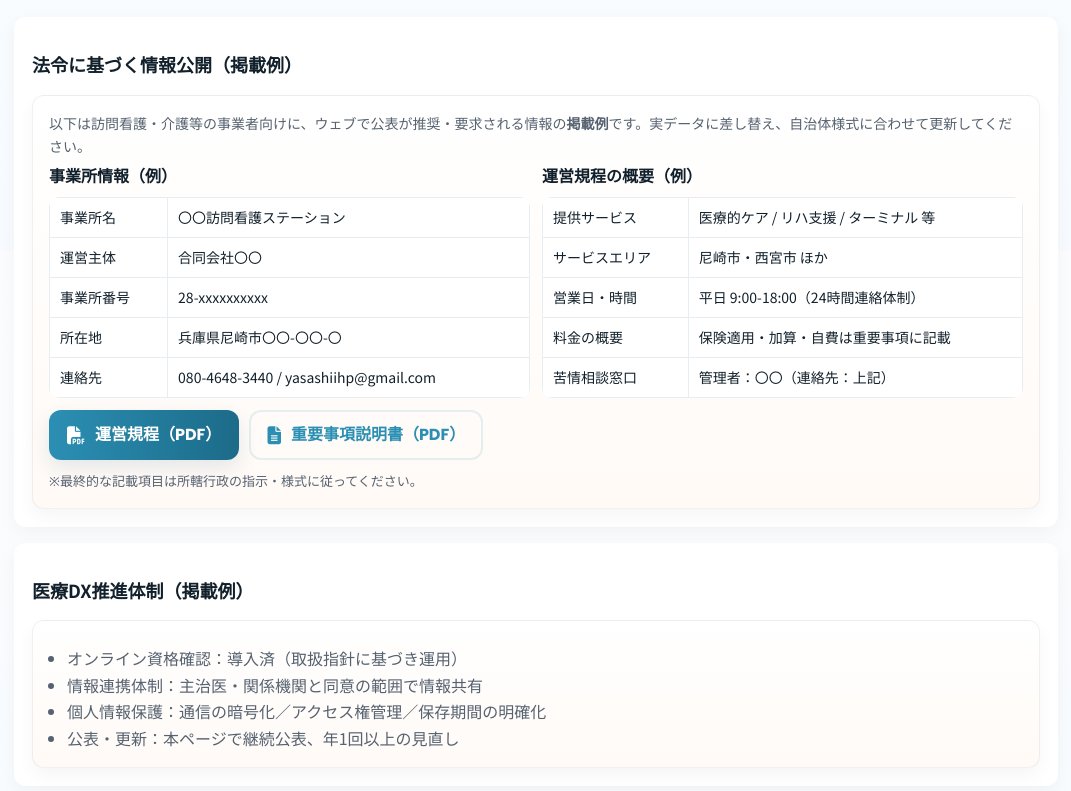
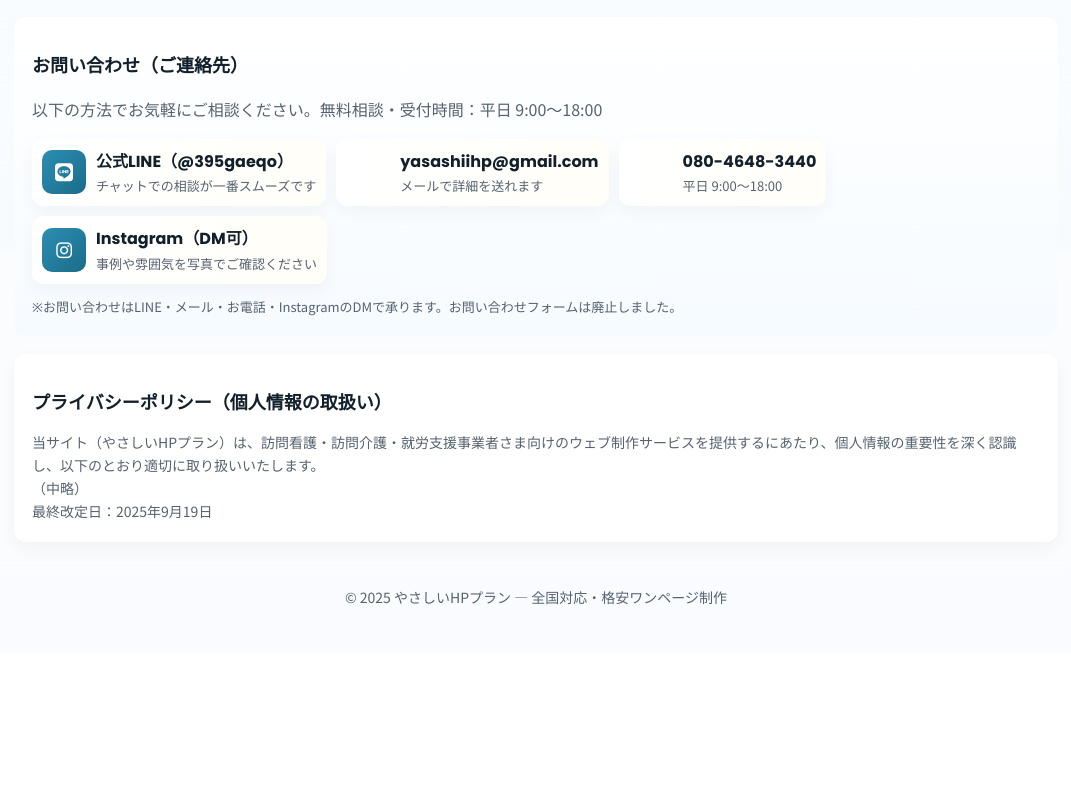
Before and after one commit to crzydn/yasashiiHP, a plain HTML site: page index.html in a window 1280 px wide. Shown: the part 2149-2940 px from the top of the page, without its empty margins (104-1175 px from the left). After the commit the page ends 2802 px from the top, so only its background shows below. Drawn offline with Linux system fonts and the light colour scheme.

Commit message:
Update index.html

```diff
--- a/index.html
+++ b/index.html
@@ -142,12 +142,6 @@
     .sticky-cta:focus{outline:3px solid rgba(43,143,179,0.18);outline-offset:3px}
 
     a:focus, button:focus {outline:3px solid rgba(43,143,179,0.18);outline-offset:3px}
-
-    /* 法令公開／DX用の最小スタイル */
-    .legal{background:linear-gradient(180deg,#fff,#fffaf6);padding:16px;border-radius:12px;border:1px solid rgba(2,18,24,0.06);box-shadow:0 8px 18px rgba(2,18,24,0.04)}
-    .legal-grid{display:grid;grid-template-columns:repeat(auto-fit,minmax(260px,1fr));gap:12px}
-    .legal table{width:100%;border-collapse:collapse;background:#fff;border-radius:10px;overflow:hidden}
-    .legal td{border:1px solid #e7edf1;padding:8px 10px;font-size:14px;vertical-align:top}
   </style>
 
   <!-- 構造化データ（Organization） -->
@@ -311,58 +305,6 @@
         <details class="q"><summary>自分で更新できますか？</summary><div style="color:var(--muted);padding-top:8px">指導型プランでは、ご自身でHTMLを編集するためのレクチャーを行います。</div></details>
       </section>
 
-      <!-- ★ 法令対応：公開例（実データに差し替えて運用） -->
-      <section id="legal" class="card" style="margin-top:20px;padding:18px">
-        <h2 style="font-weight:700;font-size:18px">法令に基づく情報公開（掲載例）</h2>
-        <div class="legal">
-          <p>以下は訪問看護・介護等の事業者向けに、ウェブで公表が推奨・要求される情報の<strong>掲載例</strong>です。実データに差し替え、自治体様式に合わせて更新してください。</p>
-          <div class="legal-grid">
-            <div>
-              <h3 style="margin:6px 0 6px">事業所情報（例）</h3>
-              <table>
-                <tbody>
-                  <tr><td>事業所名</td><td>〇〇訪問看護ステーション</td></tr>
-                  <tr><td>運営主体</td><td>合同会社〇〇</td></tr>
-                  <tr><td>事業所番号</td><td>28-xxxxxxxxxx</td></tr>
-                  <tr><td>所在地</td><td>兵庫県尼崎市〇〇-〇〇-〇</td></tr>
-                  <tr><td>連絡先</td><td>080-4648-3440 / yasashiihp@gmail.com</td></tr>
-                </tbody>
-              </table>
-            </div>
-            <div>
-              <h3 style="margin:6px 0 6px">運営規程の概要（例）</h3>
-              <table>
-                <tbody>
-                  <tr><td>提供サービス</td><td>医療的ケア / リハ支援 / ターミナル 等</td></tr>
-                  <tr><td>サービスエリア</td><td>尼崎市・西宮市 ほか</td></tr>
-                  <tr><td>営業日・時間</td><td>平日 9:00-18:00（24時間連絡体制）</td></tr>
-                  <tr><td>料金の概要</td><td>保険適用・加算・自費は重要事項に記載</td></tr>
-                  <tr><td>苦情相談窓口</td><td>管理者：〇〇（連絡先：上記）</td></tr>
-                </tbody>
-              </table>
-            </div>
-          </div>
-          <div style="margin-top:12px;display:flex;gap:10px;flex-wrap:wrap">
-            <a class="btn btn-primary" href="un_ei_kitei.pdf" target="_blank" rel="noopener noreferrer" aria-label="運営規程PDF（例）"><i class="fa-solid fa-file-pdf" aria-hidden="true"></i> 運営規程（PDF）</a>
-            <a class="btn btn-ghost" href="juuyou_jikou.pdf" target="_blank" rel="noopener noreferrer" aria-label="重要事項説明書PDF（例）"><i class="fa-solid fa-file-lines" aria-hidden="true"></i> 重要事項説明書（PDF）</a>
-          </div>
-          <p style="margin:10px 0 0;color:var(--muted);font-size:13px">※最終的な記載項目は所轄行政の指示・様式に従ってください。</p>
-        </div>
-      </section>
-
-      <!-- ★ 医療DX推進体制（掲載例） -->
-      <section id="dx" class="card" style="margin-top:16px;padding:18px">
-        <h2 style="font-weight:700;font-size:18px">医療DX推進体制（掲載例）</h2>
-        <div class="legal">
-          <ul style="margin:8px 0 0;padding-left:18px;color:var(--muted)">
-            <li>オンライン資格確認：導入済（取扱指針に基づき運用）</li>
-            <li>情報連携体制：主治医・関係機関と同意の範囲で情報共有</li>
-            <li>個人情報保護：通信の暗号化／アクセス権管理／保存期間の明確化</li>
-            <li>公表・更新：本ページで継続公表、年1回以上の見直し</li>
-          </ul>
-        </div>
-      </section>
-
       <section id="contact" class="contact" aria-labelledby="contact-heading">
         <h2 id="contact-heading" style="font-weight:700;font-size:18px">お問い合わせ（ご連絡先）</h2>
         <p style="color:var(--muted)">以下の方法でお気軽にご相談ください。無料相談・受付時間：平日 9:00〜18:00</p>
```
